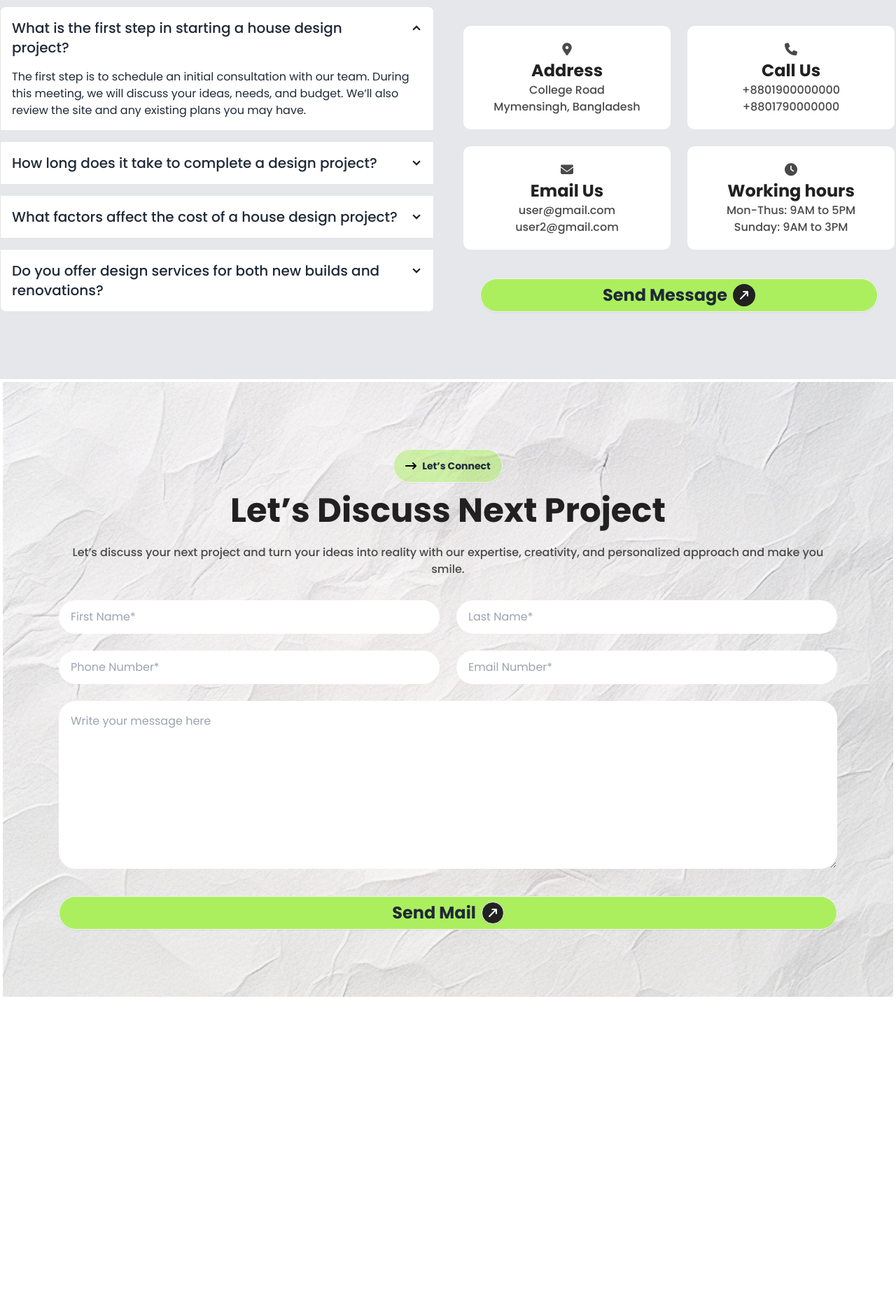
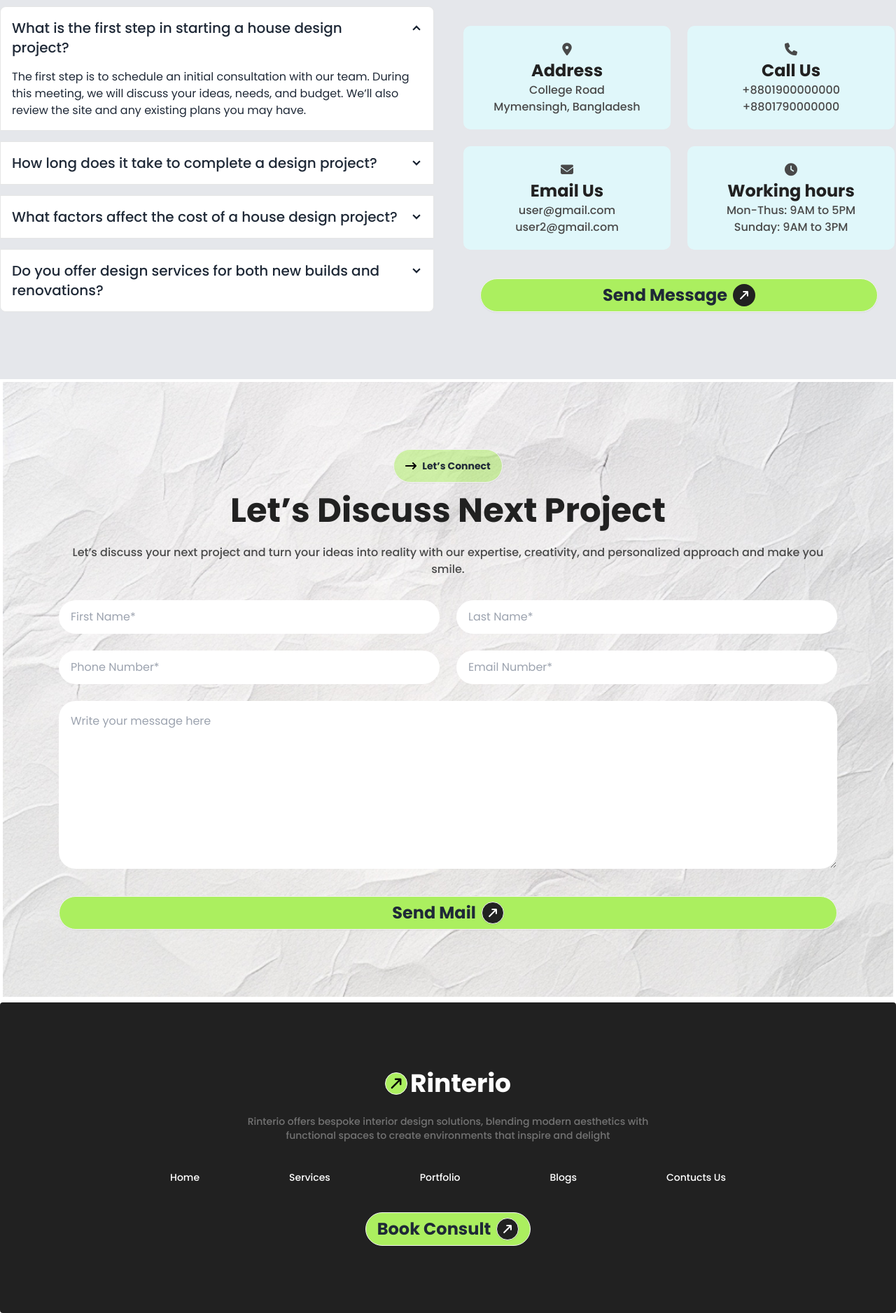
Before and after one commit to Semanto-35/A03-house-design-website, a plain HTML site: page index.html in a window 1280 px wide. Shown: the part 4450-6327 px from the top of the page at 70% size. Before the commit the page ends 5879 px from the top, so only its background shows below. Drawn offline with nearby package versions, Linux system fonts and the light colour scheme.

Commit message:
added footer

```diff
--- a/index.html
+++ b/index.html
@@ -43,7 +43,7 @@
 <body class="font-poppins">
     <!-- header section starts -->
     <header class="bg-gradient-to-b from-gray-100 to-primary">
-        <div class="container mx-auto pt-8 md:pt-10">
+        <div class="md:container md:mx-auto mx-4 pt-8 md:pt-10">
             <!-- navbar starts -->
             <div class="navbar">
                 <div class="navbar-start gap-1">
@@ -140,7 +140,7 @@
     <!-- main section starts -->
     <main class="bg-gray-200">
         <!-- we design section starts -->
-        <section class="container mx-auto py-8 md:py-16 lg:py-24">
+        <section class="md:container md:mx-auto mx-4 py-8 md:py-16 lg:py-24">
             <!-- design container -->
             <div class="flex flex-col lg:flex-row gap-6 lg:gap-8 lg:h-[545px]">
                 <!-- design texts -->
@@ -198,7 +198,7 @@
         <!-- we design section ends -->
 
         <!-- stats section starts -->
-        <section class="container mx-auto">
+        <section class="md:container md:mx-auto mx-4">
             <div
                 class="stats p-6 lg:p-8 w-full md:grid-cols-2 lg:grid-cols-4 lg:gap-6 stats-vertical lg:stats-horizontal shadow">
                 <div class="stat text-paragraph flex flex-col border-none items-center justify-center space-y-1">
@@ -279,7 +279,7 @@
         <!-- stats section ends -->
 
         <!-- work process section starts -->
-        <section class="container mx-auto mt-8 md:mt-16 lg:mt-24">
+        <section class="md:container md:mx-auto mx-4 mt-8 md:mt-16 lg:mt-24">
             <!-- button -->
             <div class="flex justify-center mb-4">
                 <a class="btn rounded-full bg-primary font-bold ">
@@ -354,7 +354,7 @@
         <!-- works process section ends -->
 
         <!-- portfolio section starts -->
-        <section class="container mx-auto mt-8 md:mt-16 lg:mt-24 lg:py-24 lg:bg-primary">
+        <section class="md:container md:mx-auto mx-4 mt-8 md:mt-16 lg:mt-24 lg:py-24 lg:bg-primary">
             <!-- button -->
             <div class="flex justify-center mb-4">
                 <a class="btn rounded-full bg-third font-bold ">
@@ -456,7 +456,7 @@
         <!-- portfolio section ends -->
 
         <!-- news and article section starts -->
-        <section class="container mx-auto mt-8 md:mt-16 lg:mt-24">
+        <section class="md:container md:mx-auto mx-4 mt-8 md:mt-16 lg:mt-24">
             <!-- button -->
             <div class="flex justify-center mb-4">
                 <a class="btn rounded-full bg-primary font-bold ">
@@ -588,7 +588,7 @@
         <!-- news and article section ends -->
 
         <!-- unique section starts -->
-        <section class="container mt-8 md:mt-16 lg:mt-24 mx-auto flex flex-col gap-6 md:gap-10 lg:flex-row ">
+        <section class="md:container md:mx-auto mx-4 mt-8 md:mt-16 lg:mt-24 flex flex-col gap-6 md:gap-10 lg:flex-row ">
             <!-- FAQs section -->
             <div class="flex-1 flex flex-col gap-3 justify-between">
                 <!-- texts -->
@@ -669,25 +669,25 @@
                 </div>
                 <!-- contacts -->
                 <div class="grid gap-5 md:grid-cols-2">
-                    <div class="border-2 bg-primary p-5 rounded-xl text-center">
+                    <div class="border-2 bg-[#e0f7fa] p-5 rounded-xl text-center">
                         <i class="fa-solid fa-location-dot text-lg text-paragraph"></i>
                         <h2 class="font-bold text-2xl text-head">Address</h2>
                         <p class="font-medium text-paragraph">College Road</p>
                         <p class="font-medium text-paragraph">Mymensingh, Bangladesh</p>
                     </div>
-                    <div class="border-2 bg-primary p-5 rounded-xl text-center">
+                    <div class="border-2 bg-[#e0f7fa] p-5 rounded-xl text-center">
                         <i class="fa-solid fa-phone text-lg text-paragraph"></i>
                         <h2 class="font-bold text-2xl text-head">Call Us</h2>
                         <p class="font-medium text-paragraph">+8801900000000</p>
                         <p class="font-medium text-paragraph">+8801790000000</p>
                     </div>
-                    <div class="border-2 bg-primary p-5 rounded-xl text-center">
+                    <div class="border-2 bg-[#e0f7fa] p-5 rounded-xl text-center">
                         <i class="fa-solid fa-envelope text-lg text-paragraph"></i>
                         <h2 class="font-bold text-2xl text-head">Email Us</h2>
                         <p class="font-medium text-paragraph">user@gmail.com</p>
                         <p class="font-medium text-paragraph">user2@gmail.com</p>
                     </div>
-                    <div class="border-2 bg-primary p-5 rounded-xl text-center">
+                    <div class="border-2 bg-[#e0f7fa] p-5 rounded-xl text-center">
                         <i class="fa-solid fa-clock text-lg text-paragraph"></i>
                         <h2 class="font-bold text-2xl text-head">Working hours</h2>
                         <p class="font-medium text-paragraph">Mon-Thus: 9AM to 5PM</p>
@@ -713,7 +713,7 @@
         <section
             class="border-2 md:border-4 border-primary py-8 md:py-16 lg:py-24 bg-form bg-no-repeat bg-cover bg-center mt-8 md:mt-16 lg:mt-24">
             <!-- projects container -->
-            <div class=" container mx-auto px-5 md:px-10 lg:px-20">
+            <div class="md:container md:mx-auto px-6 md:px-10 lg:px-20">
                 <div>
                     <!-- button -->
                     <div class="flex justify-center mb-4">
@@ -770,7 +770,46 @@
         <!-- next projects section ends -->
     </main>
     <!-- main section ends -->
-    <footer></footer>
+
+    <!-- footer starts -->
+    <footer class="footer footer-center bg-head text-base-content rounded px-7 md:px-0 py-16 lg:py-24 mt-1">
+        <!-- footer texts -->
+        <div class="w-full lg:w-3/6 md:w-4/5 space-y-4">
+            <div class="flex items-center gap-1">
+                <button class="btn btn-circle btn-sm bg-secondary">
+                    <svg xmlns="http://www.w3.org/2000/svg" class="w-5 -rotate-45" viewBox="0 0 512 512">
+                        <path
+                            d="M502.6 278.6c12.5-12.5 12.5-32.8 0-45.3l-128-128c-12.5-12.5-32.8-12.5-45.3 0s-12.5 32.8 0 45.3L402.7 224 32 224c-17.7 0-32 14.3-32 32s14.3 32 32 32l370.7 0-73.4 73.4c-12.5 12.5-12.5 32.8 0 45.3s32.8 12.5 45.3 0l128-128z" />
+                    </svg>
+                </button>
+                <a class="font-bold text-3xl md:text-4xl text-primary">Rinterio</a>
+            </div>
+            <p class="text-[#737373] font-medium">
+                Rinterio offers bespoke interior design solutions, blending modern aesthetics with functional spaces to
+                create environments that inspire and delight
+            </p>
+        </div>
+        <!-- footer links -->
+        <nav class="grid md:grid-flow-col gap-8 md:gap-24 lg:gap-32 text-primary font-medium">
+            <a class="link link-hover">Home</a>
+            <a class="link link-hover">Services</a>
+            <a class="link link-hover">Portfolio</a>
+            <a class="link link-hover">Blogs</a>
+            <a class="link link-hover">Contucts Us</a>
+        </nav>
+        <!-- footer button -->
+        <a class="btn w-full md:w-auto flex rounded-full bg-secondary font-bold text-2xl">
+            Book Consult
+            <button class="btn btn-circle btn-sm bg-head">
+                <svg xmlns="http://www.w3.org/2000/svg" class="w-4 -rotate-45 " viewBox="0 0 512 512">
+                    <path fill="white"
+                        d="M502.6 278.6c12.5-12.5 12.5-32.8 0-45.3l-128-128c-12.5-12.5-32.8-12.5-45.3 0s-12.5 32.8 0 45.3L402.7 224 32 224c-17.7 0-32 14.3-32 32s14.3 32 32 32l370.7 0-73.4 73.4c-12.5 12.5-12.5 32.8 0 45.3s32.8 12.5 45.3 0l128-128z" />
+                </svg>
+            </button>
+        </a>
+    </footer>
+    <!-- footer ends -->
+
 </body>
 
 </html>
```
